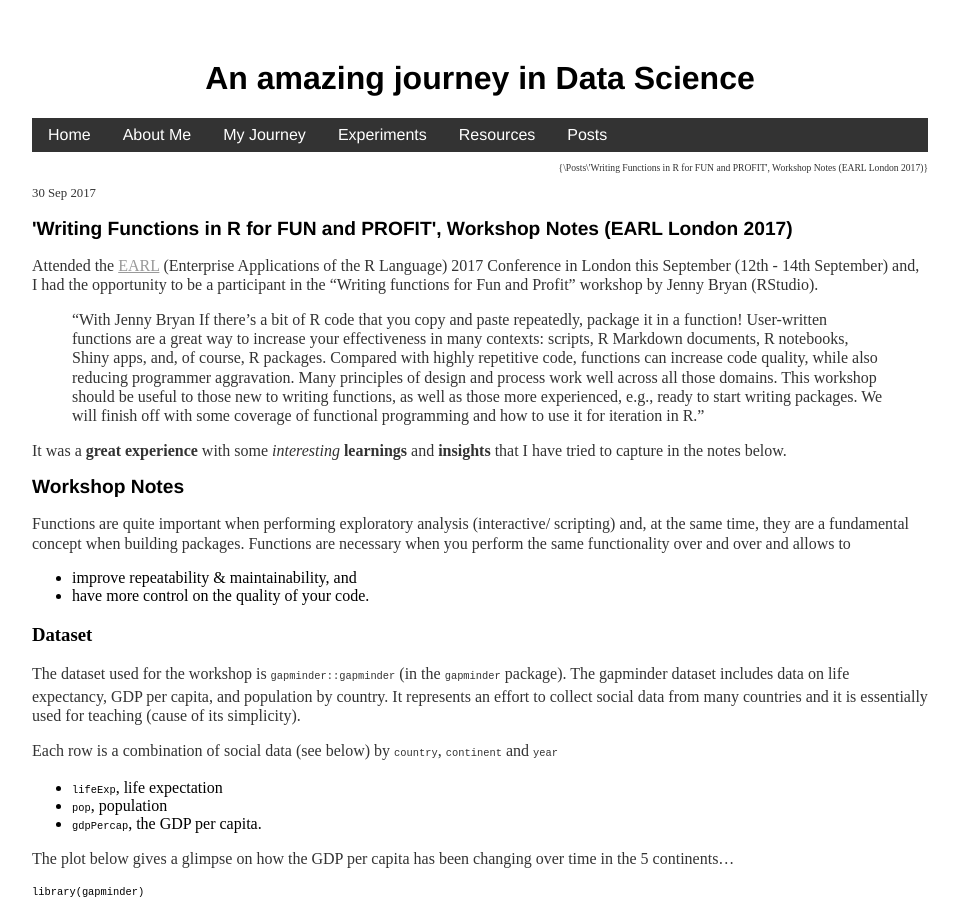
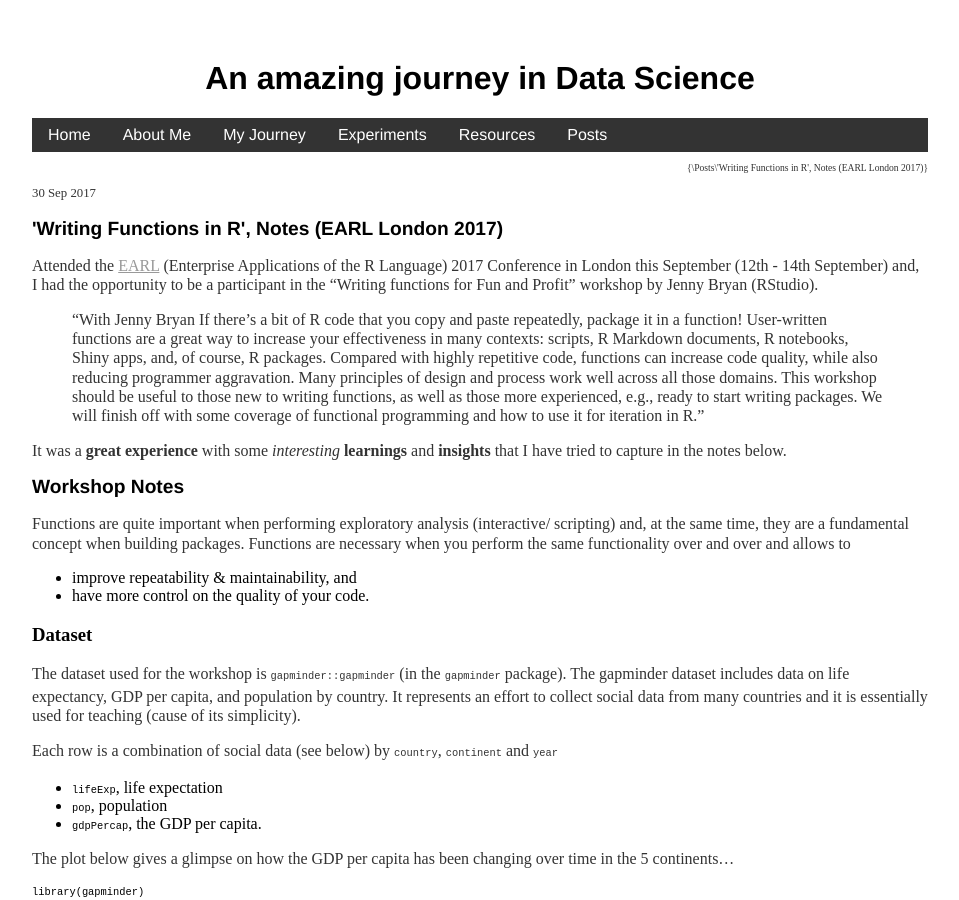
Before and after one commit to pparacch/pparacch.github.io, a Jekyll site: the page built from _posts/2017-09-30-writing_function_in_R_workshop_notes.md, in a window 1280 px wide and 900 px high. Shown: the whole window, without its empty margins (160-1119 px from the left). Built offline with Jekyll 4.4.1, drawn with Linux system fonts in a browser that asks for light colours.

Commit message:
Shortening title of the blog

```diff
--- a/_posts/2017-09-30-writing_function_in_R_workshop_notes.md
+++ b/_posts/2017-09-30-writing_function_in_R_workshop_notes.md
@@ -1,8 +1,8 @@
 ---
 layout: post
 date: 2017-09-30
-title: "'Writing Functions in R for FUN and PROFIT', Workshop Notes (EARL London 2017)"
-description: "How to write function for fun and profit in R #R #function #goodpractices #MVP #incrementaldesign"
+title: "'Writing Functions in R', Notes (EARL London 2017)"
+description: "How to write functions for fun and profit in R #R #function #goodpractices #MVP #incrementaldesign"
 ---
 
 Attended the [EARL](https://earlconf.com/london/) (Enterprise Applications of the R Language) 2017 Conference in London this September (12th - 14th September) and, I had the opportunity to be a participant in the "Writing functions for Fun and Profit" workshop by Jenny Bryan (RStudio).
```
